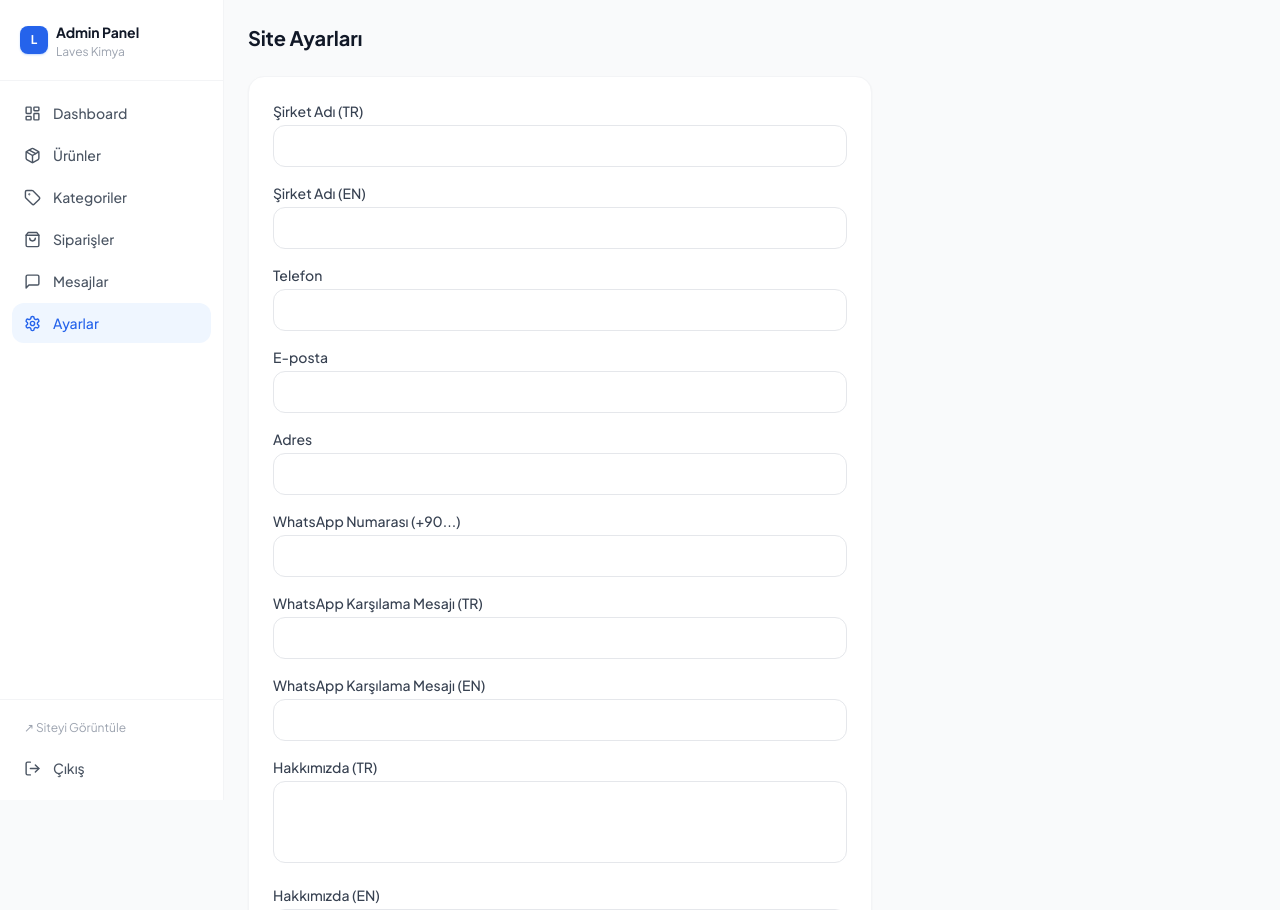
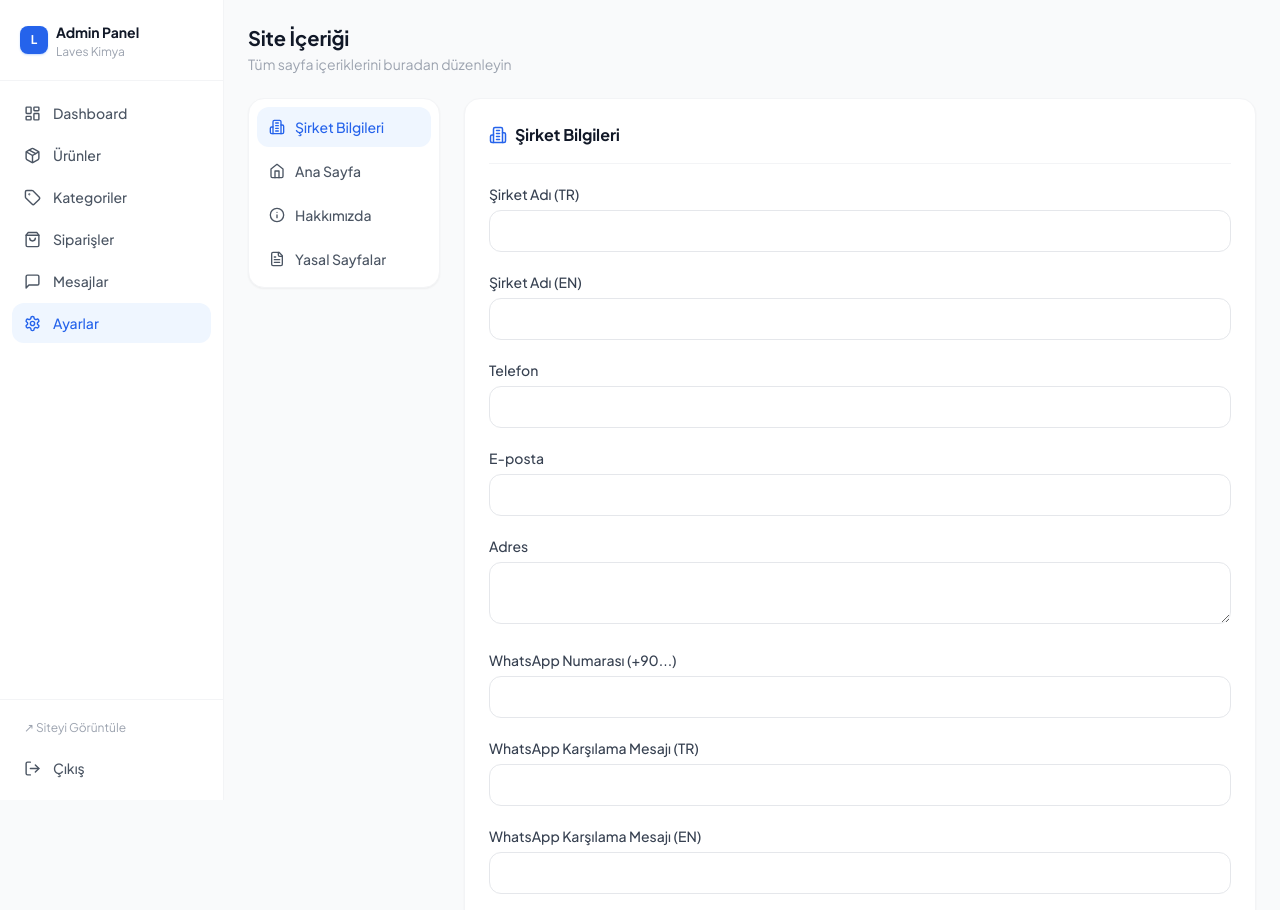
Before and after one commit to ibrahim-1-ciftci/erp-sistemi, a React (Vite) app in the folder website/frontend/: page /admin/settings in a window 1280 px wide. Shown: the top 910 px of the page. Built offline with nearby package versions, Linux system fonts and the light colour scheme; no server answers; sample sign-in values are in the browser's storage.

Commit message:
feat: admin settings bolumlu icerik yonetimi, hakkimizda ve anasayfa settings'ten okuyor

```diff
--- a/website/frontend/src/pages/About.jsx
+++ b/website/frontend/src/pages/About.jsx
@@ -23,9 +23,9 @@ export default function About() {
   const about = lang === 'tr' ? settings.about_tr : settings.about_en
 
   const stats = [
-    { icon: Factory, value: '30+', label: lang === 'tr' ? 'Ürün Çeşidi' : 'Product Types' },
-    { icon: Star, value: '100%', label: lang === 'tr' ? 'Kalite Kontrol' : 'Quality Control' },
-    { icon: Users, value: 'B2B', label: lang === 'tr' ? 'Kurumsal Satış' : 'Corporate Sales' },
+    { icon: Factory, value: settings.about_stat1_val || '30+', label: lang === 'tr' ? (settings.about_stat1_label_tr || 'Ürün Çeşidi') : 'Product Types' },
+    { icon: Star, value: settings.about_stat2_val || '100%', label: lang === 'tr' ? (settings.about_stat2_label_tr || 'Kalite Kontrol') : 'Quality Control' },
+    { icon: Users, value: settings.about_stat3_val || 'B2B', label: lang === 'tr' ? (settings.about_stat3_label_tr || 'Kurumsal Satış') : 'Corporate Sales' },
   ]
 
   return (
@@ -33,7 +33,9 @@ export default function About() {
       {/* Hero */}
       <div className="bg-gradient-to-br from-blue-900 to-blue-700 text-white py-20">
         <div className="max-w-4xl mx-auto px-4 text-center">
-          <h1 className="text-4xl font-bold mb-4">{t('about.title')}</h1>
+          <h1 className="text-4xl font-bold mb-4">
+            {lang === 'tr' ? (settings.about_title_tr || t('about.title')) : (settings.about_title_en || t('about.title'))}
+          </h1>
           <p className="text-blue-100 text-lg">Laves Kimya</p>
         </div>
       </div>
@@ -59,8 +61,8 @@ export default function About() {
           </h2>
           <p className="text-gray-600 leading-relaxed text-lg">
             {about || (lang === 'tr'
-              ? 'Laves Kimya, oto bakım ürünleri alanında kaliteli ve güvenilir çözümler sunan bir üretim firmasıdır.'
-              : 'Laves Chemistry is a manufacturing company offering quality and reliable solutions in automotive care products.')}
+              ? (settings.about_tr || 'Laves Kimya, oto bakım ürünleri alanında kaliteli ve güvenilir çözümler sunan bir üretim firmasıdır.')
+              : (settings.about_en || 'Laves Chemistry is a manufacturing company offering quality and reliable solutions in automotive care products.'))}
           </p>
         </div>
       </div>
--- a/website/frontend/src/pages/admin/AdminSettings.jsx
+++ b/website/frontend/src/pages/admin/AdminSettings.jsx
@@ -1,27 +1,86 @@
 import React, { useEffect, useState } from 'react'
+import { Building2, Phone, Info, Home, FileText, Save } from 'lucide-react'
 import toast from 'react-hot-toast'
 import api from '../../api/axios'
 
-const FIELDS = [
+const SECTIONS = [
+  {
+    id: 'company',
+    label: 'Şirket Bilgileri',
+    icon: Building2,
+    fields: [
       { key: 'company_name', label: 'Şirket Adı (TR)' },
       { key: 'company_name_en', label: 'Şirket Adı (EN)' },
       { key: 'phone', label: 'Telefon' },
       { key: 'email', label: 'E-posta' },
-  { key: 'address', label: 'Adres' },
+      { key: 'address', label: 'Adres', multiline: true, rows: 2 },
       { key: 'whatsapp', label: 'WhatsApp Numarası (+90...)' },
       { key: 'whatsapp_message_tr', label: 'WhatsApp Karşılama Mesajı (TR)' },
       { key: 'whatsapp_message_en', label: 'WhatsApp Karşılama Mesajı (EN)' },
-  { key: 'about_tr', label: 'Hakkımızda (TR)', multiline: true },
-  { key: 'about_en', label: 'Hakkımızda (EN)', multiline: true },
+    ]
+  },
+  {
+    id: 'homepage',
+    label: 'Ana Sayfa',
+    icon: Home,
+    fields: [
+      { key: 'hero_title_tr', label: 'Hero Başlık (TR)', placeholder: 'Profesyonel Oto Bakım Ürünleri' },
+      { key: 'hero_title_en', label: 'Hero Başlık (EN)', placeholder: 'Professional Auto Care Products' },
+      { key: 'hero_subtitle_tr', label: 'Hero Alt Başlık (TR)', multiline: true, rows: 2, placeholder: 'Araçlarınız için en kaliteli bakım çözümleri...' },
+      { key: 'hero_subtitle_en', label: 'Hero Alt Başlık (EN)', multiline: true, rows: 2, placeholder: 'The highest quality care solutions for your vehicles...' },
+      { key: 'stats_1_val', label: 'İstatistik 1 - Değer', placeholder: '30+' },
+      { key: 'stats_1_label_tr', label: 'İstatistik 1 - Etiket (TR)', placeholder: 'Ürün Çeşidi' },
+      { key: 'stats_2_val', label: 'İstatistik 2 - Değer', placeholder: '100%' },
+      { key: 'stats_2_label_tr', label: 'İstatistik 2 - Etiket (TR)', placeholder: 'Kalite Kontrol' },
+      { key: 'stats_3_val', label: 'İstatistik 3 - Değer', placeholder: 'B2B' },
+      { key: 'stats_3_label_tr', label: 'İstatistik 3 - Etiket (TR)', placeholder: 'Kurumsal Satış' },
+    ]
+  },
+  {
+    id: 'about',
+    label: 'Hakkımızda',
+    icon: Info,
+    fields: [
+      { key: 'about_title_tr', label: 'Sayfa Başlığı (TR)', placeholder: 'Hakkımızda' },
+      { key: 'about_title_en', label: 'Sayfa Başlığı (EN)', placeholder: 'About Us' },
+      { key: 'about_tr', label: 'Hakkımızda Metni (TR)', multiline: true, rows: 8, placeholder: 'Şirket hakkında detaylı bilgi...' },
+      { key: 'about_en', label: 'Hakkımızda Metni (EN)', multiline: true, rows: 8, placeholder: 'Detailed information about the company...' },
+      { key: 'about_stat1_val', label: 'İstatistik 1 - Değer', placeholder: '30+' },
+      { key: 'about_stat1_label_tr', label: 'İstatistik 1 - Etiket (TR)', placeholder: 'Ürün Çeşidi' },
+      { key: 'about_stat2_val', label: 'İstatistik 2 - Değer', placeholder: '100%' },
+      { key: 'about_stat2_label_tr', label: 'İstatistik 2 - Etiket (TR)', placeholder: 'Kalite Kontrol' },
+      { key: 'about_stat3_val', label: 'İstatistik 3 - Değer', placeholder: 'B2B' },
+      { key: 'about_stat3_label_tr', label: 'İstatistik 3 - Etiket (TR)', placeholder: 'Kurumsal Satış' },
+    ]
+  },
+  {
+    id: 'legal',
+    label: 'Yasal Sayfalar',
+    icon: FileText,
+    fields: [
+      { key: 'privacy_tr', label: 'Gizlilik Politikası (TR)', multiline: true, rows: 10 },
+      { key: 'privacy_en', label: 'Gizlilik Politikası (EN)', multiline: true, rows: 10 },
+      { key: 'returns_tr', label: 'İade & İptal Koşulları (TR)', multiline: true, rows: 10 },
+      { key: 'returns_en', label: 'İade & İptal Koşulları (EN)', multiline: true, rows: 10 },
+      { key: 'shipping_tr', label: 'Teslimat Bilgileri (TR)', multiline: true, rows: 10 },
+      { key: 'shipping_en', label: 'Teslimat Bilgileri (EN)', multiline: true, rows: 10 },
+      { key: 'sales_contract_tr', label: 'Mesafeli Satış Sözleşmesi (TR)', multiline: true, rows: 10 },
+      { key: 'sales_contract_en', label: 'Mesafeli Satış Sözleşmesi (EN)', multiline: true, rows: 10 },
+    ]
+  },
 ]
 
 export default function AdminSettings() {
   const [settings, setSettings] = useState({})
   const [loading, setLoading] = useState(false)
+  const [activeSection, setActiveSection] = useState('company')
+  const [saved, setSaved] = useState(false)
 
   useEffect(() => {
     api.get('/settings').then(r => setSettings(r.data)).catch(() => {})
   }, [])
+
+  const set = (key, val) => setSettings(prev => ({ ...prev, [key]: val }))
 
   const handleSave = async e => {
     e.preventDefault()
@@ -31,34 +90,89 @@ export default function AdminSettings() {
         Object.entries(settings || {}).map(([k, v]) => [k, v ?? ''])
       )
       await api.put('/settings', clean, { headers: { 'Content-Type': 'application/json' } })
-      toast.success('Ayarlar kaydedildi')
+      toast.success('Kaydedildi')
+      setSaved(true)
+      setTimeout(() => setSaved(false), 2000)
     } catch (err) {
-      toast.error('Hata oluştu: ' + (err.response?.status || err.message))
+      toast.error('Hata: ' + (err.response?.status || err.message))
+    } finally {
+      setLoading(false)
     }
-    finally { setLoading(false) }
   }
 
+  const currentSection = SECTIONS.find(s => s.id === activeSection)
+
   return (
-    <div className="p-6 max-w-2xl">
-      <h1 className="text-xl font-bold text-gray-900 mb-6">Site Ayarları</h1>
-      <form onSubmit={handleSave} className="bg-white rounded-2xl border border-gray-100 shadow-sm p-6 space-y-4">
-        {FIELDS.map(f => (
+    <div className="p-6">
+      <div className="flex items-center justify-between mb-6">
+        <div>
+          <h1 className="text-xl font-bold text-gray-900">Site İçeriği</h1>
+          <p className="text-sm text-gray-400 mt-0.5">Tüm sayfa içeriklerini buradan düzenleyin</p>
+        </div>
+      </div>
+
+      <div className="flex gap-6">
+        {/* Sol: Bölüm seçici */}
+        <div className="w-48 flex-shrink-0">
+          <div className="bg-white rounded-2xl border border-gray-100 shadow-sm p-2 space-y-1">
+            {SECTIONS.map(s => (
+              <button key={s.id} onClick={() => setActiveSection(s.id)}
+                className={`w-full flex items-center gap-2.5 px-3 py-2.5 rounded-xl text-sm font-medium transition-colors text-left ${
+                  activeSection === s.id ? 'bg-blue-50 text-blue-600' : 'text-gray-600 hover:bg-gray-50'
+                }`}>
+                <s.icon size={16} />
+                {s.label}
+              </button>
+            ))}
+          </div>
+        </div>
+
+        {/* Sağ: Form */}
+        <div className="flex-1 min-w-0">
+          <form onSubmit={handleSave}>
+            <div className="bg-white rounded-2xl border border-gray-100 shadow-sm p-6 space-y-5">
+              <div className="flex items-center gap-2 pb-4 border-b border-gray-100">
+                {currentSection && <currentSection.icon size={18} className="text-blue-600" />}
+                <h2 className="font-bold text-gray-900">{currentSection?.label}</h2>
+              </div>
+
+              {currentSection?.fields.map(f => (
                 <div key={f.key}>
-            <label className="block text-sm font-medium text-gray-700 mb-1">{f.label}</label>
+                  <label className="block text-sm font-medium text-gray-700 mb-1.5">{f.label}</label>
                   {f.multiline ? (
-              <textarea rows={3} value={settings[f.key] || ''} onChange={e => setSettings({...settings, [f.key]: e.target.value})}
-                className="w-full border border-gray-200 rounded-xl px-4 py-2.5 text-sm focus:outline-none focus:ring-2 focus:ring-blue-500 resize-none" />
+                    <textarea
+                      rows={f.rows || 4}
+                      value={settings[f.key] || ''}
+                      onChange={e => set(f.key, e.target.value)}
+                      placeholder={f.placeholder || ''}
+                      className="w-full border border-gray-200 rounded-xl px-4 py-2.5 text-sm focus:outline-none focus:ring-2 focus:ring-blue-500 resize-y"
+                    />
                   ) : (
-              <input value={settings[f.key] || ''} onChange={e => setSettings({...settings, [f.key]: e.target.value})}
-                className="w-full border border-gray-200 rounded-xl px-4 py-2.5 text-sm focus:outline-none focus:ring-2 focus:ring-blue-500" />
+                    <input
+                      value={settings[f.key] || ''}
+                      onChange={e => set(f.key, e.target.value)}
+                      placeholder={f.placeholder || ''}
+                      className="w-full border border-gray-200 rounded-xl px-4 py-2.5 text-sm focus:outline-none focus:ring-2 focus:ring-blue-500"
+                    />
                   )}
                 </div>
               ))}
+
+              <div className="pt-2 border-t border-gray-100">
                 <button type="submit" disabled={loading}
-          className="w-full bg-blue-600 hover:bg-blue-700 text-white font-semibold py-3 rounded-xl transition-colors disabled:opacity-60">
-          {loading ? 'Kaydediliyor...' : 'Kaydet'}
+                  className={`flex items-center gap-2 font-semibold py-2.5 px-6 rounded-xl transition-all ${
+                    saved
+                      ? 'bg-green-500 text-white'
+                      : 'bg-blue-600 hover:bg-blue-700 text-white disabled:opacity-60'
+                  }`}>
+                  <Save size={16} />
+                  {loading ? 'Kaydediliyor...' : saved ? '✓ Kaydedildi' : 'Kaydet'}
                 </button>
+              </div>
+            </div>
           </form>
+        </div>
+      </div>
     </div>
   )
 }
```
Also changed, not shown: website/frontend/src/pages/Home.jsx (+21 -5 lines). Lines whose indentation alone changed are shown as unchanged.
